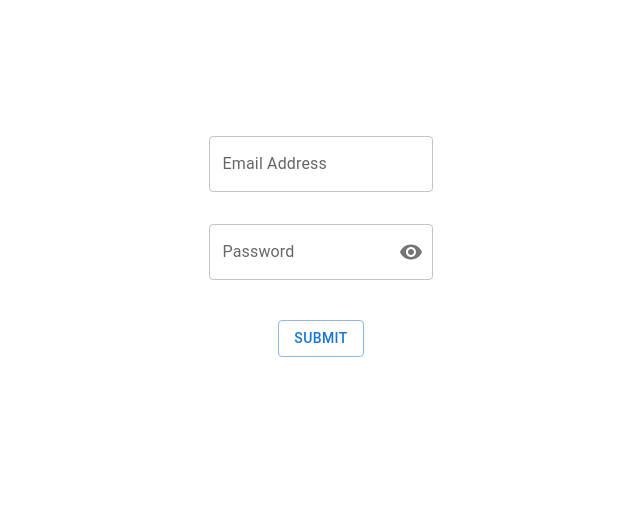
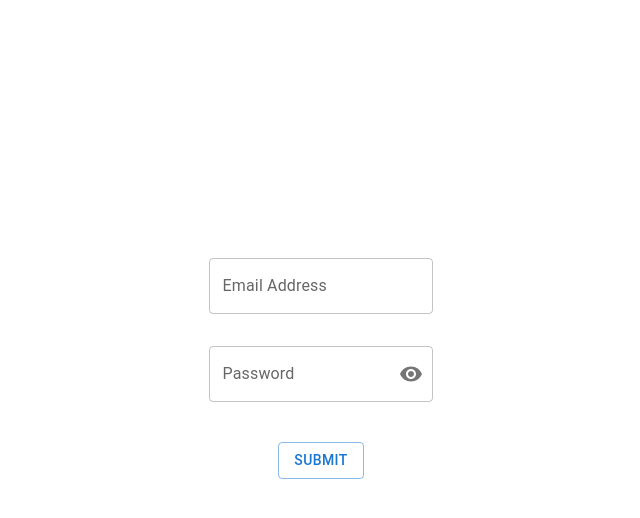
Before and after one commit to asaad2121/Wing-Go-Web, a Next.js app: page /login in a window 1280 px wide. Shown: the top 518 px of the page, without its empty margins (319-959 px from the left). Built offline with nearby package versions, Linux system fonts and the light colour scheme.

Commit message:
FormFields added

```diff
--- a/pages/login.tsx
+++ b/pages/login.tsx
@@ -1,21 +1,17 @@
 import { Visibility, VisibilityOff } from "@mui/icons-material";
 import {
   Box,
-  Button,
-  FormHelperText,
   IconButton,
   InputAdornment,
-  InputLabel,
-  OutlinedInput,
 } from "@mui/material";
-import FormControl from "@mui/material/FormControl";
 import React from "react";
 import { useState } from "react";
-import { useForm, Controller } from "react-hook-form";
 import { logIn } from "@/redux/features/auth-slice";
 import { useStoreSelector, useAppDispatch } from "@/redux/store";
+import FormFields from '../src/components/FormFields'
+
 const isProd = process.env.REACT_APP_ENV === "prod";
-console.log(isProd, process.env.REACT_APP_ENV);
+
 
 const Login: React.FC = () => {
   const [showPassword, setShowPassword] = useState(false);
@@ -23,13 +19,6 @@ const Login: React.FC = () => {
   const { user_email, user_password } = useStoreSelector(
     (state) => state.authReducer.value
   );
-
-  const {
-    handleSubmit,
-    control,
-    formState: { errors },
-    trigger,
-  } = useForm();
 
   const handleClickShowPassword = () => setShowPassword((show) => !show);
 
@@ -84,81 +73,29 @@ const Login: React.FC = () => {
 
   return (
     <>
-      <form action="#" onSubmit={handleSubmit(submitData, onErrors)}>
-        <Box
-          display={"flex"}
-          flexDirection={"column"}
-          justifyContent={"center"}
-          alignItems={"center"}
-          sx={{ marginLeft: "40%", marginRight: "40%", marginTop: "10%" }}
-        >
-          <Box mb={2}>
-            {/* Showing User State, HIDE LATER */}
-            {!isProd && (
+    {/* Showing User State, HIDE LATER */}
+    {!isProd && (
               <>
                 {user_email && <h5>User Email: {user_email}</h5>}
                 {user_password && <h5>User Password: {user_password}</h5>}
               </>
             )}
-            {formFields.map((field, i) => (
-              <Controller
-                key={i}
-                name={field.name}
-                control={control}
-                rules={{
-                  required: "This field is required.",
-                  pattern: {
-                    value: new RegExp(field.regex),
-                    message: field.regex_message,
-                  },
-                }}
-                render={({ field: { onChange, value } }) => {
-                  return (
-                    <Box mb={2} key={i}>
-                      <FormControl
-                        sx={{ m: 1, width: "25ch" }}
-                        variant="outlined"
-                        key={i}
-                      >
-                        <InputLabel htmlFor={field.name}>
-                          {field.label}
-                        </InputLabel>
-                        <OutlinedInput
-                          key={i}
-                          id={field.name}
-                          type={field.type}
-                          value={value}
-                          error={Boolean(errors[field.name])}
-                          fullWidth
-                          required
-                          onChange={(e) => {
-                            if (trigger) trigger(field.name);
-                            onChange(e.target.value);
-                          }}
-                          endAdornment={field.endAdornment}
-                          label={field.label}
-                        />
-                      </FormControl>
-                      {errors[field.name] && (
-                        <FormHelperText>
-                          {errors[field.name]?.message?.toString()}
-                        </FormHelperText>
-                      )}
-                    </Box>
-                  );
-                }}
-              />
-            ))}
+        <Box
+            display= 'flex'
+            justifyContent= 'center'
+            alignItems= 'center'
+            sx={{
+              height: '100vh',
+            }}
+        >
+          <Box
+            sx={{
+              width: '300px',
+              height: '300px',
+            }}>
+            <FormFields formFields={formFields} onSubmit={submitData} onError={onErrors} />
           </Box>
-          <Button
-            variant="outlined"
-            type="submit"
-            disabled={Boolean(errors.length)}
-          >
-            Submit
-          </Button>
         </Box>
-      </form>
     </>
   );
 };
--- /dev/null
+++ b/src/components/FormFields.tsx
@@ -0,0 +1,98 @@
+import {
+  Box,
+  Button,
+  FormControl,
+  FormHelperText,
+  InputLabel,
+  OutlinedInput,
+} from "@mui/material";
+import React from "react";
+import { Controller, useForm } from "react-hook-form";
+
+type FormFieldsProps = {
+  formFields: object | any;
+  onSubmit: Function | any;
+  onError: Function | any;
+};
+
+const FormFields: React.FC<FormFieldsProps> = ({
+  formFields,
+  onSubmit,
+  onError,
+}) => {
+  const {
+    handleSubmit,
+    control,
+    formState: { errors },
+    trigger,
+  } = useForm();
+
+  return (
+    <form action="#" onSubmit={handleSubmit(onSubmit, onError)}>
+      <Box
+        display={"flex"}
+        flexDirection={"column"}
+        justifyContent={"center"}
+        alignItems={"center"}
+      >
+        {formFields.map((field: any, i: number) => (
+          <Controller
+            key={i}
+            name={field.name}
+            control={control}
+            rules={{
+              required: "This field is required.",
+              pattern: {
+                value: new RegExp(field.regex),
+                message: field.regex_message,
+              },
+            }}
+            render={({ field: { onChange, value } }) => {
+              return (
+                <Box mb={2} key={i}>
+                  <FormControl
+                    sx={{ m: 1, width: "25ch" }}
+                    variant="outlined"
+                    key={i}
+                  >
+                    <InputLabel htmlFor={field.name}>{field.label}</InputLabel>
+                    <OutlinedInput
+                      key={i}
+                      id={field.name}
+                      type={field.type}
+                      value={value}
+                      error={Boolean(errors[field.name])}
+                      fullWidth
+                      required
+                      onChange={(e) => {
+                        if (trigger) trigger(field.name);
+                        onChange(e.target.value);
+                      }}
+                      endAdornment={field.endAdornment}
+                      label={field.label}
+                    />
+                  </FormControl>
+                  {errors[field.name] && (
+                    <FormHelperText>
+                      {errors[field.name]?.message?.toString()}
+                    </FormHelperText>
+                  )}
+                </Box>
+              );
+            }}
+          />
+        ))}
+        <Box mt={2}>
+          <Button
+            variant="outlined"
+            type="submit"
+            disabled={Boolean(errors.length)}
+          >
+            Submit
+          </Button>
+        </Box>
+      </Box>
+    </form>
+  );
+};
+export default FormFields;
```
